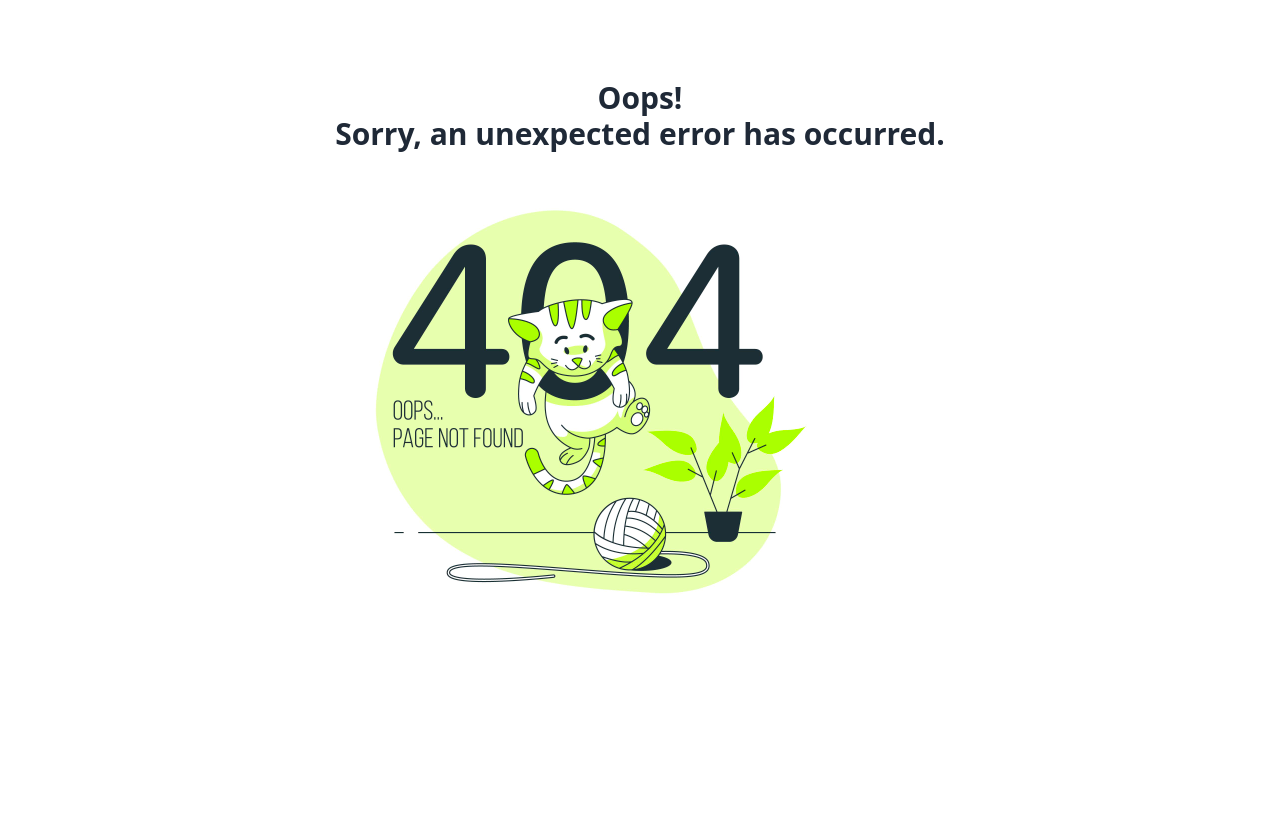
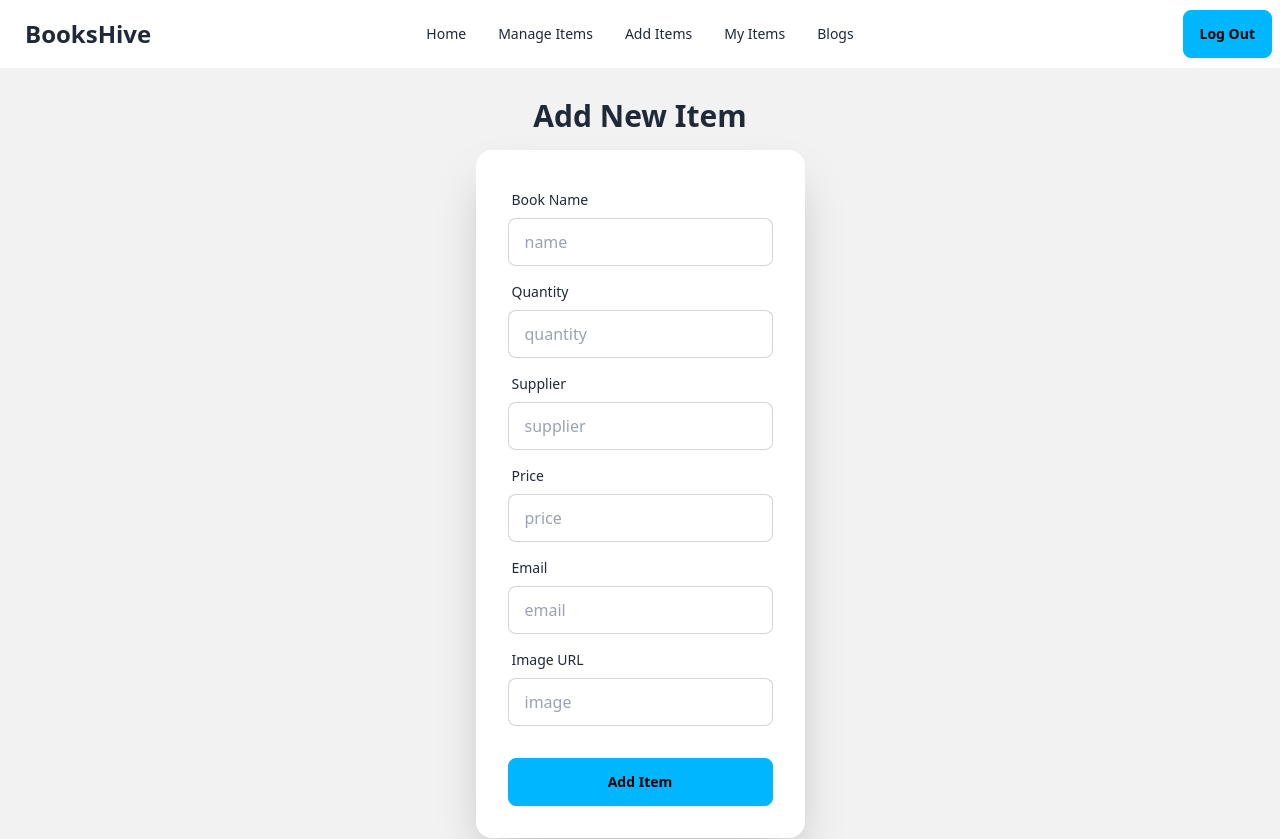
Before and after one commit to Nadim-Nion/warehouse-client, a React (Vite) app: page /addItems in a window 1280 px wide. Shown: the top 839 px of the page. Before the commit the page ends 800 px from the top, so only its background shows below. Built offline with nearby package versions, Linux system fonts and the light colour scheme; no server answers; sample sign-in values are in the browser's storage.

Commit message:
add new book form added

```diff
--- a/src/Routes/Route.jsx
+++ b/src/Routes/Route.jsx
@@ -8,6 +8,7 @@ import SingleBook from "../pages/SingleBook/SingleBook";
 import PrivateRoute from "./PrivateRoute";
 import QuantityProvider from "../providers/QuantityProvider";
 import ManageBooks from "../pages/ManageBooks/ManageBooks";
+import AddItems from "../pages/AddItems/AddItems";
 
 const router = createBrowserRouter([
     {
@@ -40,6 +41,10 @@ const router = createBrowserRouter([
                 path: "/manage-books",
                 element: <ManageBooks></ManageBooks>,
                 loader: () => fetch('http://localhost:5000/books/all')
+            },
+            {
+                path: "/addItems",
+                element: <PrivateRoute><AddItems></AddItems></PrivateRoute>
             }
         ]
     },
--- a/src/components/Header/Header.jsx
+++ b/src/components/Header/Header.jsx
@@ -10,8 +10,8 @@ const Header = () => {
         {
             user &&
             <>
-                <li><Link>Manage Items</Link></li>
-                <li><Link>Add Items</Link></li>
+                <li><Link to="/manage-books">Manage Items</Link></li>
+                <li><Link to="/AddItems">Add Items</Link></li>
                 <li><Link>My Items</Link></li>
             </>
         }
--- /dev/null
+++ b/src/pages/AddItems/AddItems.jsx
@@ -0,0 +1,58 @@
+import React from 'react';
+
+const AddItems = () => {
+    return (
+        <div>
+            <div className="hero min-h-screen bg-base-200">
+                <div className="hero-content flex-col">
+                    <h2 className='text-3xl font-bold'>Add New Item</h2>
+                    <div className="card shrink-0 w-full max-w-sm shadow-2xl bg-base-100">
+                        <form className="card-body">
+                            <div className="form-control">
+                                <label className="label">
+                                    <span className="label-text">Book Name</span>
+                                </label>
+                                <input type="text" placeholder="name" className="input input-bordered" required />
+                            </div>
+                            <div className="form-control">
+                                <label className="label">
+                                    <span className="label-text">Quantity</span>
+                                </label>
+                                <input type="text" placeholder="quantity" className="input input-bordered" required />
+                            </div>
+                            <div className="form-control">
+                                <label className="label">
+                                    <span className="label-text">Supplier</span>
+                                </label>
+                                <input type="text" placeholder="supplier" className="input input-bordered" required />
+                            </div>
+                            <div className="form-control">
+                                <label className="label">
+                                    <span className="label-text">Price</span>
+                                </label>
+                                <input type="text" placeholder="price" className="input input-bordered" required />
+                            </div>
+                            <div className="form-control">
+                                <label className="label">
+                                    <span className="label-text">Email</span>
+                                </label>
+                                <input type="email" placeholder="email" className="input input-bordered" required />
+                            </div>
+                            <div className="form-control">
+                                <label className="label">
+                                    <span className="label-text">Image URL</span>
+                                </label>
+                                <input type="text" placeholder="image" className="input input-bordered" required />
+                            </div>
+                            <div className="form-control mt-6">
+                                <button className="btn btn-info">Add Item</button>
+                            </div>
+                        </form>
+                    </div>
+                </div>
+            </div>
+        </div>
+    );
+};
+
+export default AddItems;
--- a/src/pages/ManageBooks/ManageBooks.jsx
+++ b/src/pages/ManageBooks/ManageBooks.jsx
@@ -1,5 +1,5 @@
 import React, { useState } from 'react';
-import { useLoaderData } from 'react-router-dom';
+import { Link, useLoaderData } from 'react-router-dom';
 import Swal from 'sweetalert2';
 
 const ManageBooks = () => {
@@ -69,6 +69,11 @@ const ManageBooks = () => {
                     </tbody>
                 </table>
             </div>
+            <div className='text-center my-5'>
+                <Link to="/addItems">
+                    <button className="btn btn-info">Add New Book</button>
+                </Link>
+            </div>
         </div>
     );
 };
```
